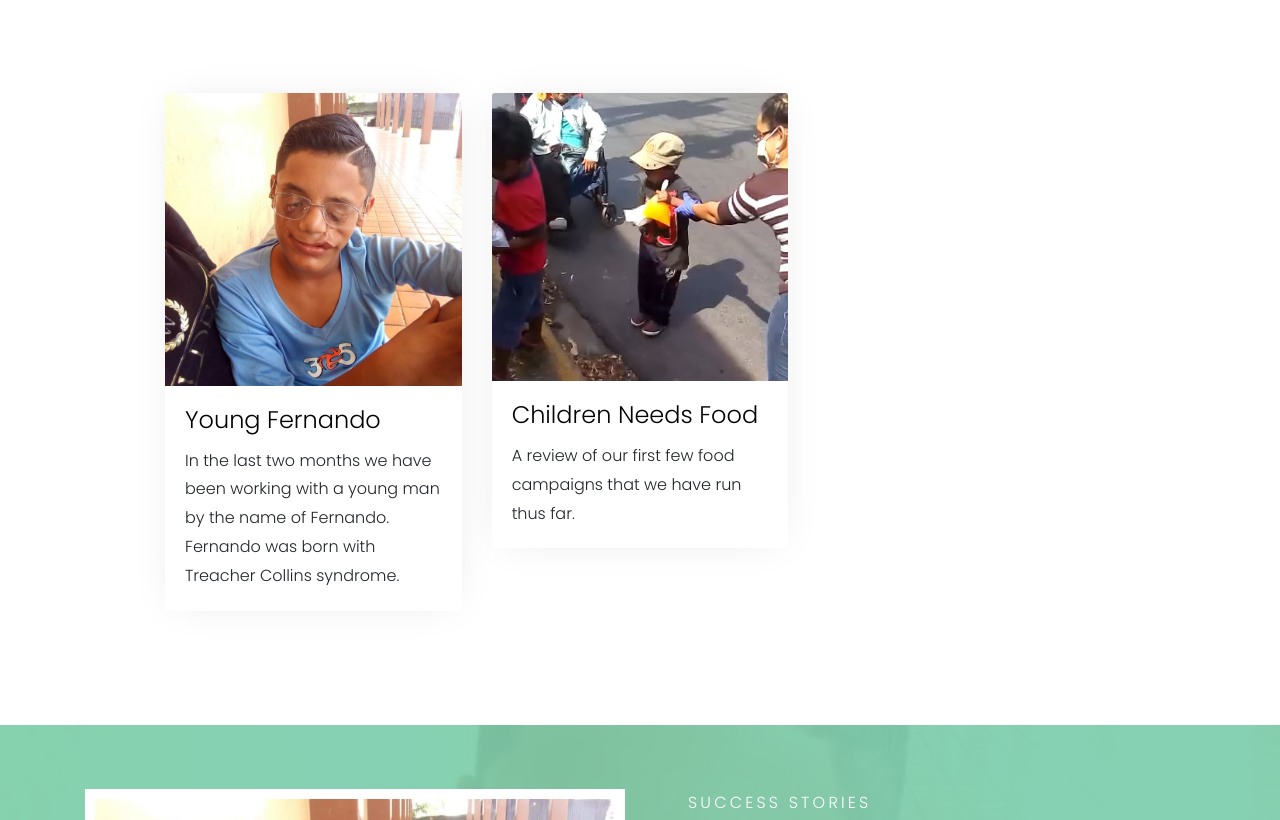
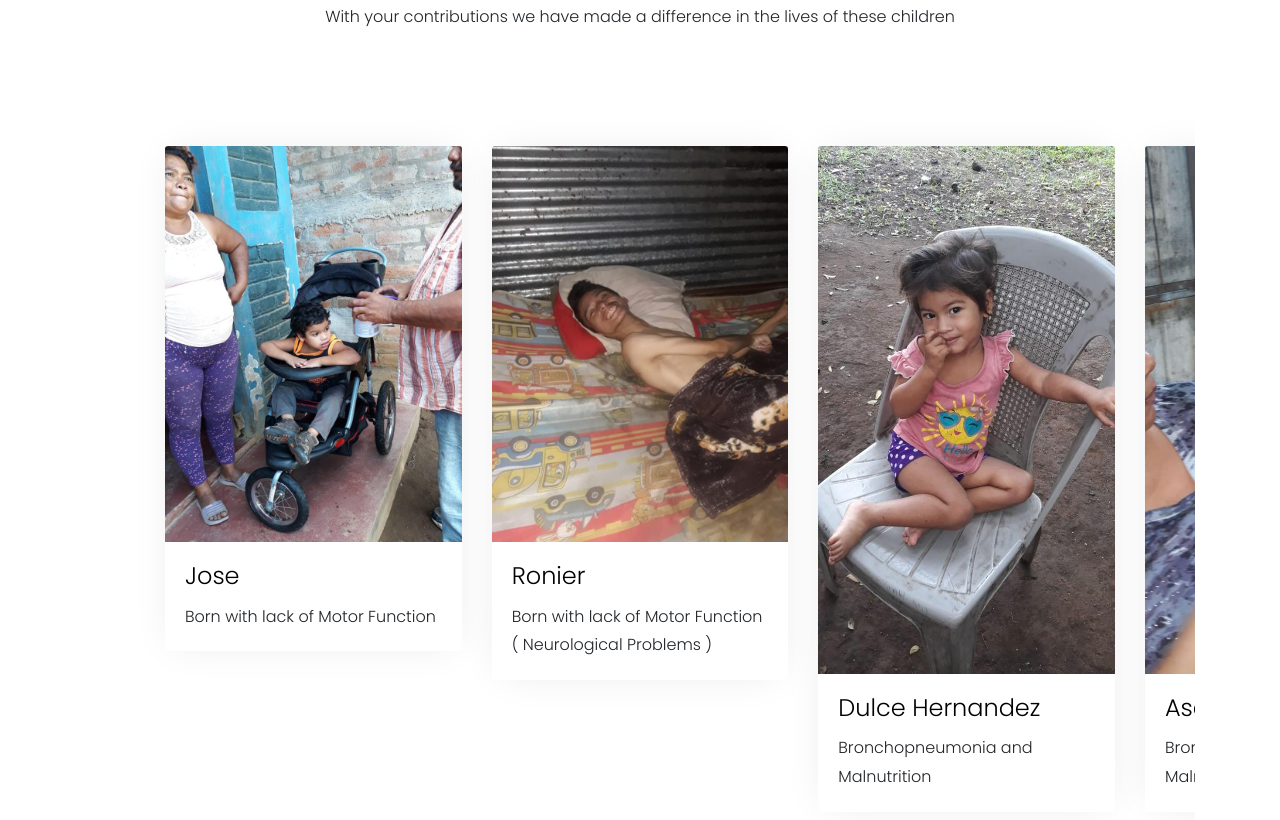
Before and after one commit to AggressiveGas/giving3, a plain HTML site: page index.html in a window 1280 px wide. Shown: the part 2040-2860 px from the top of the page. Drawn offline with Linux system fonts and the light colour scheme; some packages are replaced by stand-ins of ours; no server answers; files whose address does not match are found by name; a web font is replaced by a local one.

Commit message:
update 001

```diff
--- a/index.html
+++ b/index.html
@@ -99,11 +99,14 @@
 
   </div> <!-- .featured-donate -->
 
+
+
   <div class="site-section fund-raisers">
     <div class="container">
       <div class="row mb-5">
         <div class="col-md-12">
           <h2>Past Work</h2>
+             <p><center>With your contributions we have made a difference in the lives of these children</center></p>
         </div>
       </div>
 
@@ -113,13 +116,52 @@
           <div class="nonloop-block-11 owl-carousel">
 
             <div class="card fundraise-item">
+              <a href="#"><img class="card-img-top" src="images/img_16.jpeg" alt="Image placeholder"></a>
+              <div class="card-body">
+                <h3 class="card-title"><a href="#">Jose</a></h3>
+                <p class="card-text"> Born with lack of Motor Function</p>
+</div>
+            </div>
+
+            <div class="card fundraise-item">
+              <a href="#"><img class="card-img-top" src="images/img_14.jpeg" alt="Image placeholder"></a>
+              <div class="card-body">
+                <h3 class="card-title"><a href="#">Ronier</a></h3>
+                <p class="card-text">Born with lack of Motor Function ( Neurological Problems )</p>
+</div>
+            </div>
+
+            <div class="card fundraise-item">
+              <a href="#"><img class="card-img-top" src="images/img_12.jpeg" alt="Image placeholder"></a>
+              <div class="card-body">
+                <h3 class="card-title"><a href="#">Dulce Hernandez</a></h3>
+                <p class="card-text">Bronchopneumonia and Malnutrition</p>
+</div>
+            </div>
+
+                 <div class="card fundraise-item">
+              <a href="#"><img class="card-img-top" src="images/img_13.jpeg" alt="Image placeholder"></a>
+              <div class="card-body">
+                <h3 class="card-title"><a href="#">Asael Mendieta</a></h3>
+                <p class="card-text">Bronchitis, Dysentery and Malnutrition</p>
+</div>
+            </div>
+
+               <div class="card fundraise-item">
+              <a href="#"><img class="card-img-top" src="images/img_15.jpeg" alt="Image placeholder"></a>
+              <div class="card-body">
+                <h3 class="card-title"><a href="#">Vidal</a></h3>
+                <p class="card-text">Vidal suffered a Cerebral Contusion due to a hard hit to the skull. After an operation he was on observation for having an open skull with Cerebral Inflammation</p>
+              </div>
+            </div>
+
+               <div class="card fundraise-item">
               <a href="#"><img class="card-img-top" src="images/img_1.jpg" alt="Image placeholder"></a>
               <div class="card-body">
                 <h3 class="card-title"><a href="#">Young Fernando</a></h3>
                 <p class="card-text">In the last two months we have been working with a young man by the name of Fernando. Fernando was born with Treacher Collins syndrome.</p>
 </div>
             </div>
-
 
             <div class="card fundraise-item">
               <a href="#"><img class="card-img-top" src="images/img_7.JPG" alt="Image placeholder"></a>
```
Also changed, not shown: images/img_12.jpeg (added), images/img_13.jpeg (added), images/img_14.jpeg (added), images/img_15.jpeg (added), images/img_16.jpeg (added).
